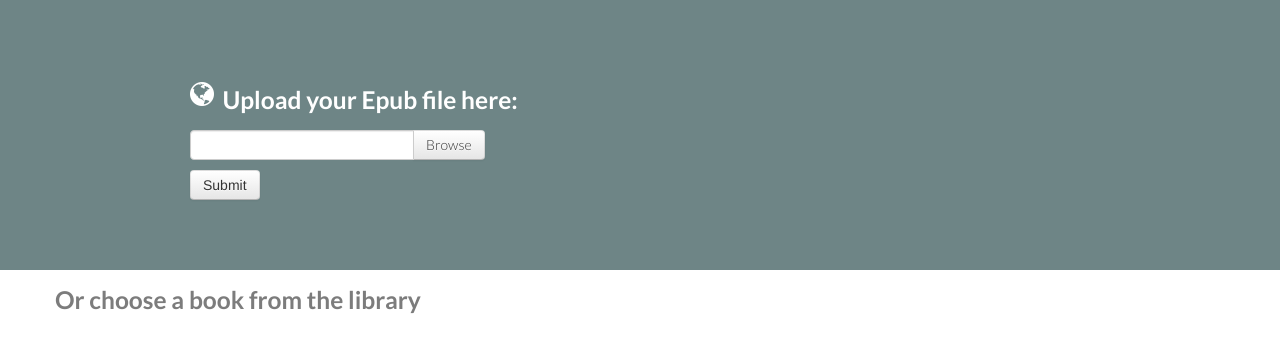
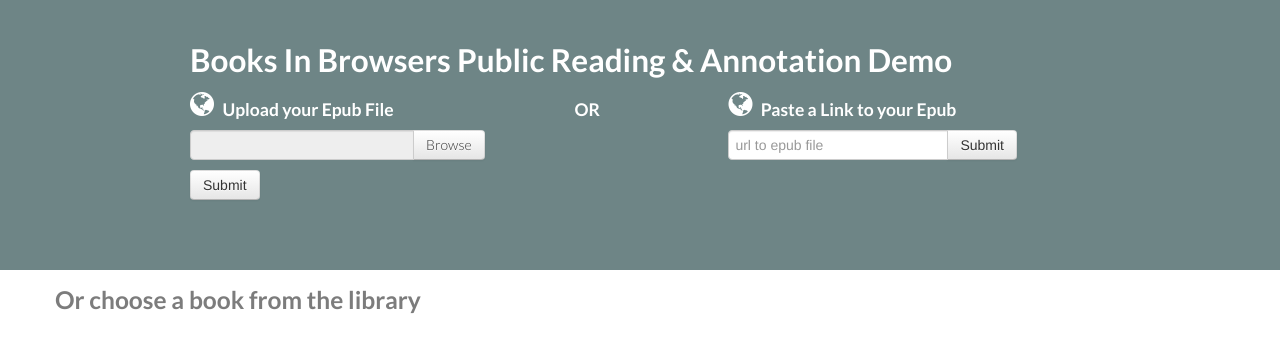
Before and after one commit to futurepress/epubjs-aws-app, a Flask app: page / in a window 1280 px wide. Shown: the part 101-460 px from the top of the page. Run offline with Flask 2, Linux system fonts and the light colour scheme; data that the repository does not hold is empty; some libraries are stand-ins or nearby versions.

Commit message:
updating application.py and index.html to support fetch epub from url, and also tweaking css

```diff
--- a/application.py
+++ b/application.py
@@ -33,15 +33,23 @@ def books():
 
     if request.method == 'POST':
         # POST from book input form
-        if request.files['file']:
-            # POST is a file upload
-            book_file = request.files['file']
+
+        book_url = request.form.get('book_url', None)
+        book_file = request.files.get('file', None)
+
+        if book_url:
+            # POST is a book url
+            return redirect('/')
+
+        elif book_file:
+            # POST is a epub file upload
             if book_file.content_type == 'application/epub+zip':
                 book = Book(book_file.filename, book_file=book_file)
                 book_location = book.file_dir[:-1]
                 return redirect('/book/'+book_location)
             else:
                 return "Invalid Epub Uploaded"
+
         else:
             return "Invalid Epub Uploaded"
 
--- a/static/css/custom.css
+++ b/static/css/custom.css
@@ -34,9 +34,7 @@ a:hover {
                             books
 **************************************************************/
 .book {
-    border: black;
-    border-width: 2px;
-    border-style: solid;
+    background: rgb(243, 243, 243);
     max-width: 22%;
     height: 300px;
     padding-left: 10px;
@@ -98,7 +96,7 @@ a:hover {
   /*background: rgb(0, 209, 218);*/
   background: rgb(110, 133, 134);
   color: #fff;
-  padding: 70px 0 50px !important;
+  padding: 30px 0 50px !important;
 }
 .details .container {
   max-width: 900px;
--- a/templates/index.html
+++ b/templates/index.html
@@ -41,13 +41,15 @@
 </header>
 <section id="details" class="details">
     <div class="container">
-        <div id="book">
+        <h2>Books In Browsers Public Reading & Annotation Demo</h2>
+        <div class="row-fluid">
+            <div class="span5" id="bookUpload">
                 <i class="icon-globe icon-2x pull-left"></i>
-            <h3>Upload your Epub file here:</h3>
+                <h4>Upload your Epub File</h4>
                 <form action='/books' method="POST" enctype="multipart/form-data">
                     <input id="lefile" type="file" name="file" style="display:none">
                     <div class="input-append">
-                <input id="fileInputText" class="input-large" type="text">
+                    <input id="fileInputText" class="input-large" type="text" disabled>
                     <a class="btn" onclick="$('input[id=lefile]').click();">Browse</a>
                     </div>
                         <script type="text/javascript">
@@ -61,6 +63,20 @@
                      <button type="submit" class="btn btn-default">Submit</button>
                 </form>
             </div>
+            <div class="span2">
+                <h4>OR</h4>
+            </div>
+            <div class="span5" id="bookUrl">
+                <i class="icon-globe icon-2x pull-left"></i>
+                <h4>Paste a Link to your Epub</h4>
+                <form action="/books" method="POST" enctype="multipart/form-data">
+                    <div class="input-append">
+                    <input type="text" name="book_url" id="book_url" placeholder="url to epub file"/>
+                    <button type="submit" class="btn btn-default">Submit</button>
+                    </div>
+                </form>
+            </div>
+        </div>
     </div>
 </section>
 <section id="library" class="library">
@@ -73,23 +89,22 @@
         <script type="text/javascript">
             $(document).ready(function(){
                 $.get('/books', function(data){
-                    console.log(data.books);
                     $bookList = $('#bookList');
                     $.each(data.books, function(){
+                        var author = this.author || 'unknown';
                         if(this.cover){
                             $bookList.append("<div class='span3 book'><a href='/book/"+this.url+"'><h5>" + this.title + "</h5></a>" +
-                                        "<p>By "+ this.author +"</p>" +
-                                        "<img src='/book/"+this.cover+"' alt='No Cover'>" +
+                                        "<p>By "+ author +"</p>" +
+                                        "<a href='/book/"+this.url+"'><img src='/book/"+this.cover+"' alt='No Cover'></a>" +
                                         "</div>"
-                                        )
+                                        );
                         } else {
                             $bookList.append("<div class='span3 book'><a href='/book/"+this.url+"'><h5>" + this.title + "</h5></a>" +
-                                        "<p>By "+ this.author +"</p>" +
+                                        "<p>By "+ author +"</p>" +
                                         "<p>no cover image</p>" +
                                         "</div>"
-                                        )
+                                        );
                         }
-                        console.log(this)
                     });
                 });
                 console.log('populating book list');
```
Lines whose indentation alone changed are shown as unchanged.
